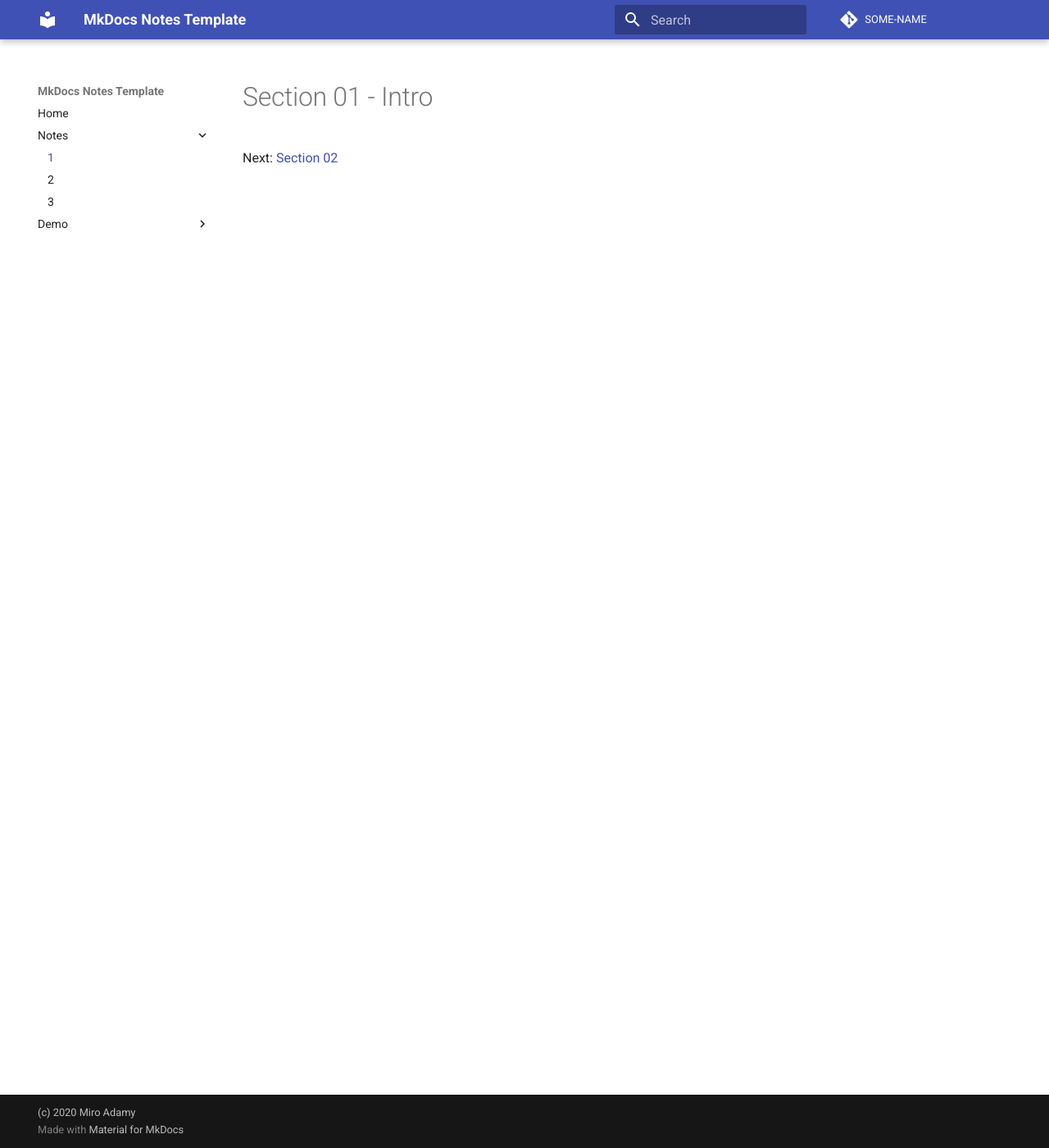
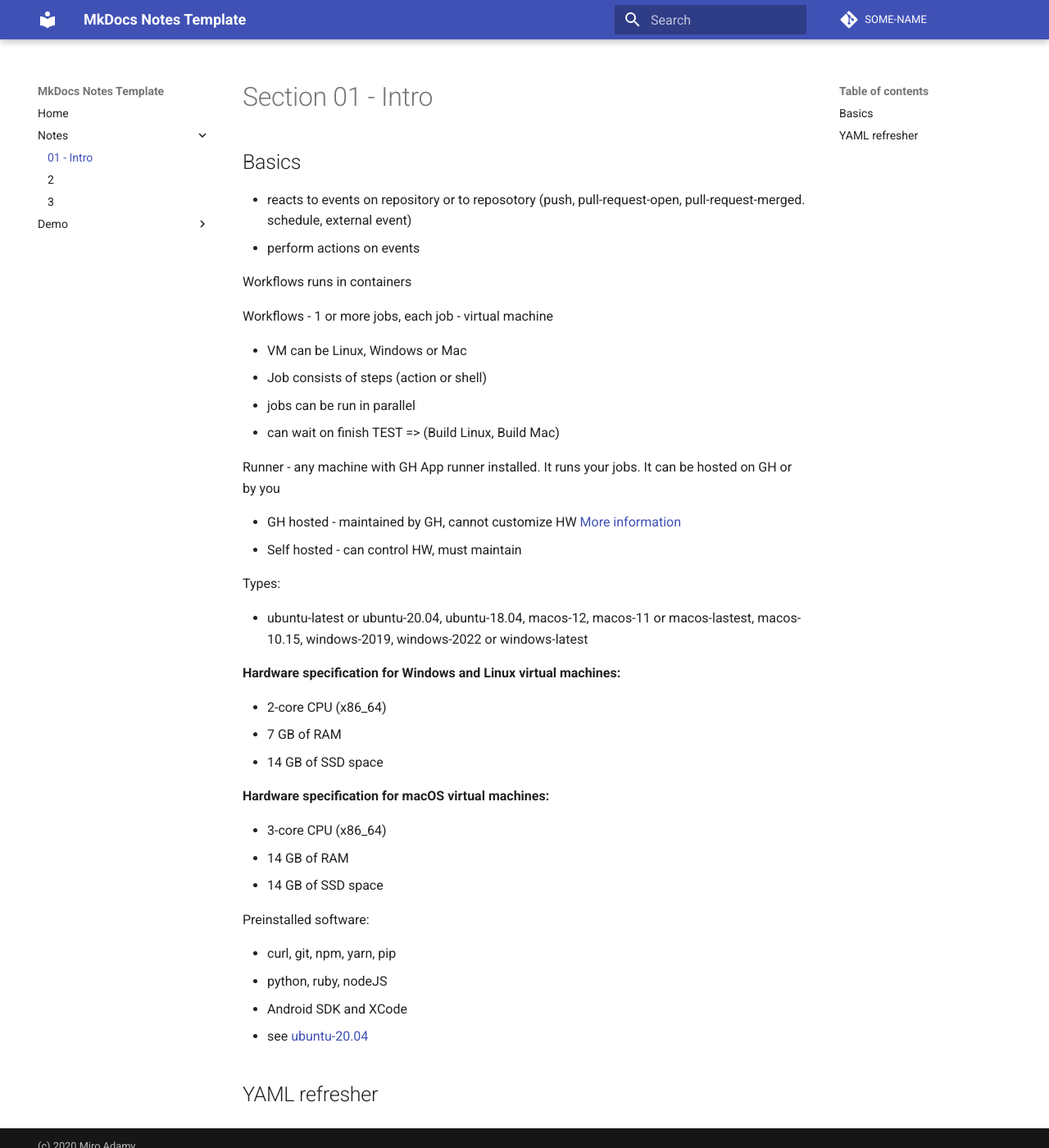
Before and after one commit to miroadamy-practice/notes-github-actions, an MkDocs documentation site: the page built from docs/section-01.md, in a window 1280 px wide and 1400 px high. Shown: the whole window at 82% size. Built offline with MkDocs 1.6.1 and Material for MkDocs 9.7.7, drawn with Linux system fonts in a browser that asks for light colours; comment, search, counter and statistics services are not loaded.

Commit message:
Done 01.1

```diff
--- a/docs/section-01.md
+++ b/docs/section-01.md
@@ -1,3 +1,47 @@
 # Section 01 - Intro
 
-Next: [Section 02](./section-02.md)
+
+## Basics
+
+* reacts to events on repository or to reposotory (push, pull-request-open, pull-request-merged. schedule, external event)
+* perform actions on events
+
+Workflows runs in containers
+
+Workflows - 1 or more jobs, each job - virtual machine
+
+* VM can be Linux, Windows or Mac
+* Job consists of steps (action or shell)
+* jobs can be run in parallel
+* can wait on finish TEST => (Build Linux, Build Mac)
+
+Runner - any machine with GH App runner installed. It runs your jobs. It can be hosted on GH or by you
+
+* GH hosted - maintained by GH, cannot customize HW [More information](https://docs.github.com/en/actions/using-github-hosted-runners/about-github-hosted-runners#supported-software)
+* Self hosted - can control HW, must maintain
+
+Types:
+
+* ubuntu-latest or ubuntu-20.04, ubuntu-18.04, macos-12, macos-11 or macos-lastest, macos-10.15, windows-2019, windows-2022 or windows-latest
+
+**Hardware specification for Windows and Linux virtual machines:**
+
+* 2-core CPU (x86_64)
+* 7 GB of RAM
+* 14 GB of SSD space
+
+**Hardware specification for macOS virtual machines:**
+
+* 3-core CPU (x86_64)
+* 14 GB of RAM
+* 14 GB of SSD space
+
+Preinstalled software:
+
+* curl, git, npm, yarn, pip
+* python, ruby, nodeJS
+* Android SDK and XCode
+* see [ubuntu-20.04](https://github.com/actions/virtual-environments/blob/main/images/linux/Ubuntu2004-Readme.md)
+
+
+## YAML refresher
--- a/mkdocs.yml
+++ b/mkdocs.yml
@@ -8,7 +8,7 @@ copyright: (c) 2020 Miro Adamy
 nav:
     - Home: index.md
     - Notes:
-        - 01: section-01.md
+        - 01 - Intro: section-01.md
         - 02: section-02.md
         - 03: section-03.md
     - Demo:
```
Also changed, not shown: docs/section-02.md (+0 -2 lines), docs/section-03.md (+0 -2 lines).
